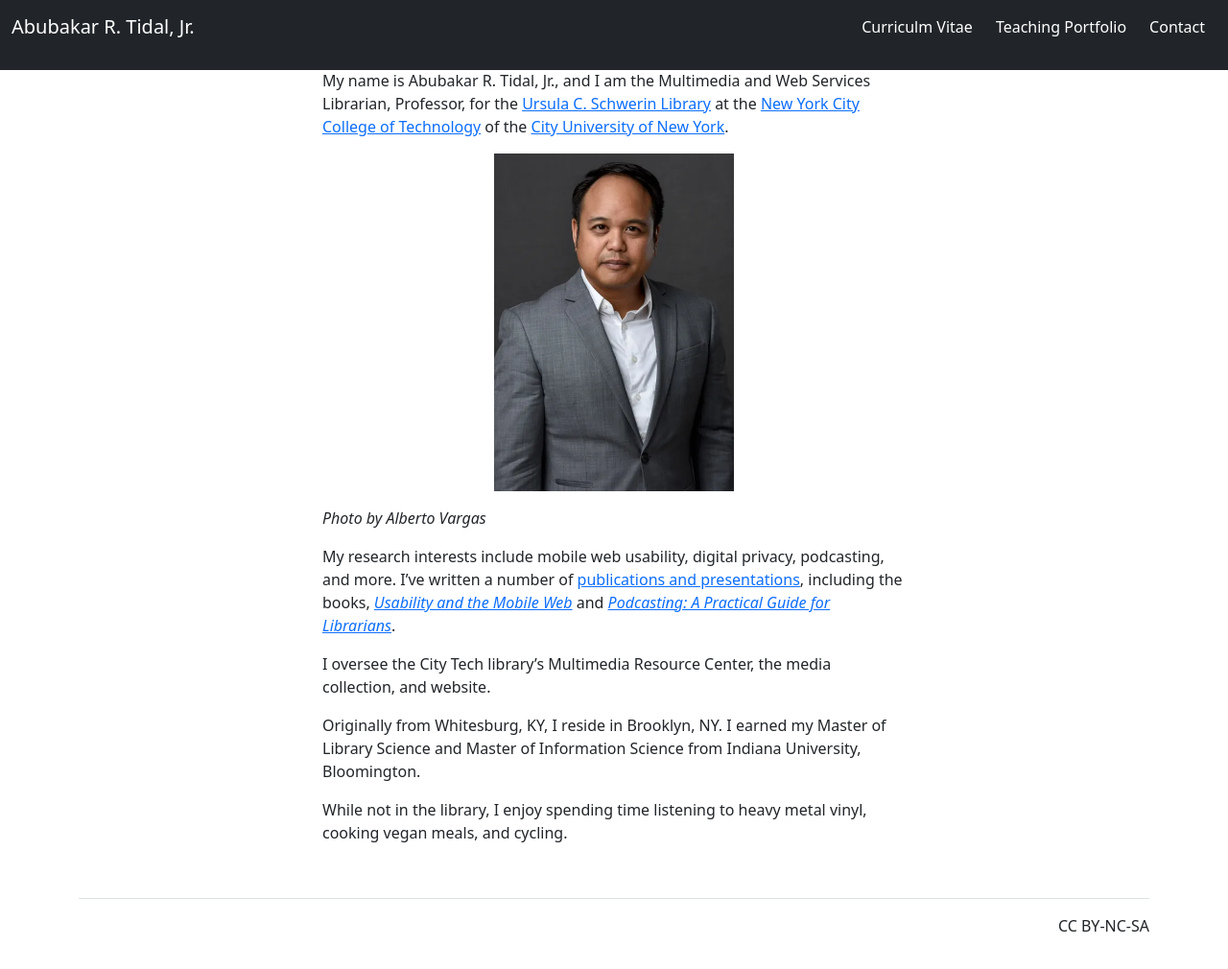
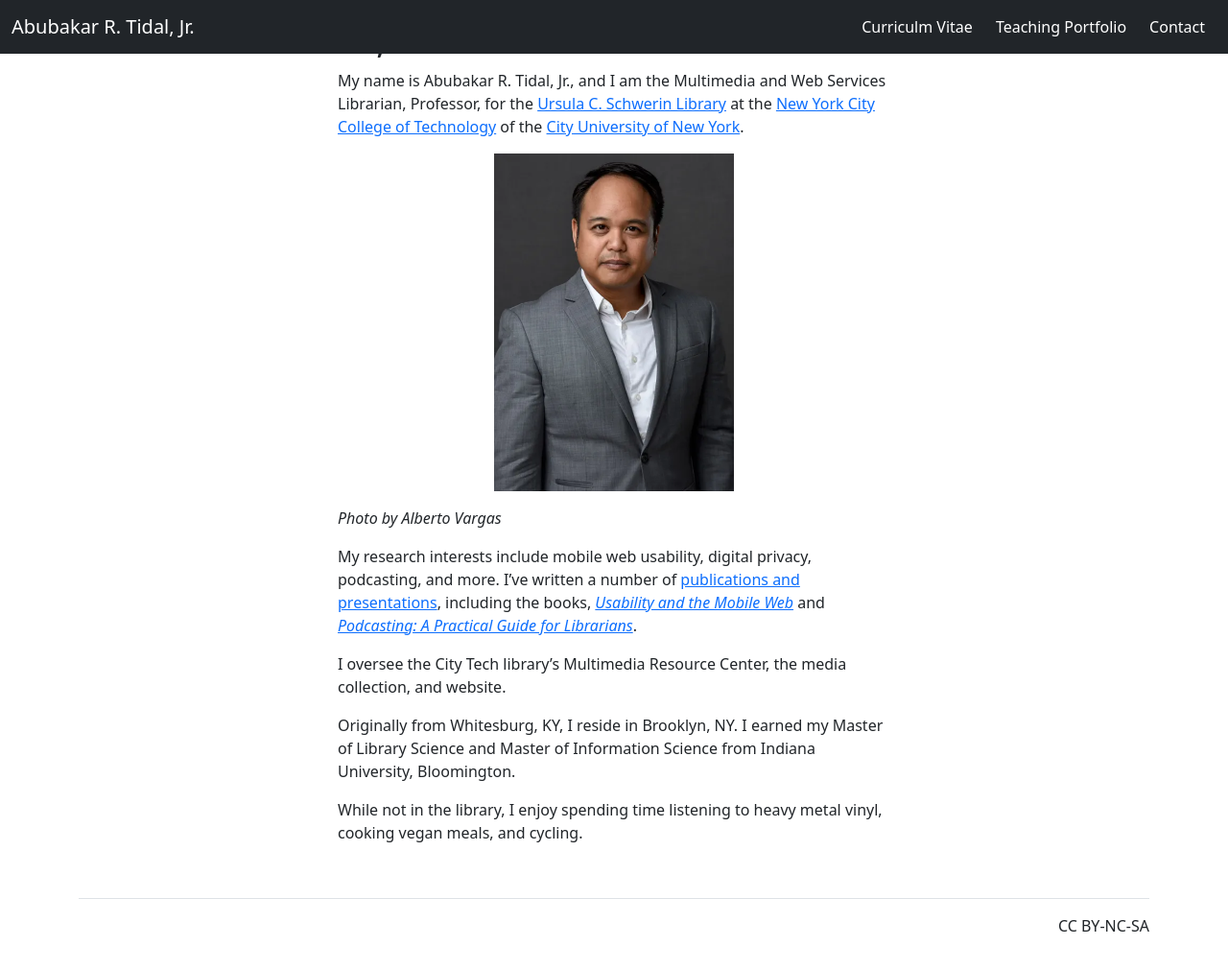
Before and after one commit to KentuckyFriedTofu/KentuckyFriedTofu.github.io, a Jekyll site: the page built from index.md, in a window 1280 px wide and 1033 px high. Shown: the top 1010 px of the window at 96% size. Built offline with Jekyll 4.4.1, drawn with Linux system fonts in a browser that asks for light colours.

Commit message:
Update main.css

```diff
--- a/assets/main.css
+++ b/assets/main.css
@@ -3,8 +3,9 @@
 }
 
 .navbar{
-  padding-bottom: 25px;
+  margin-bottom: 25px;
 }
+
 .cover-container {
-  max-width: 42em;
+  max-width: 40em;
 }
```
